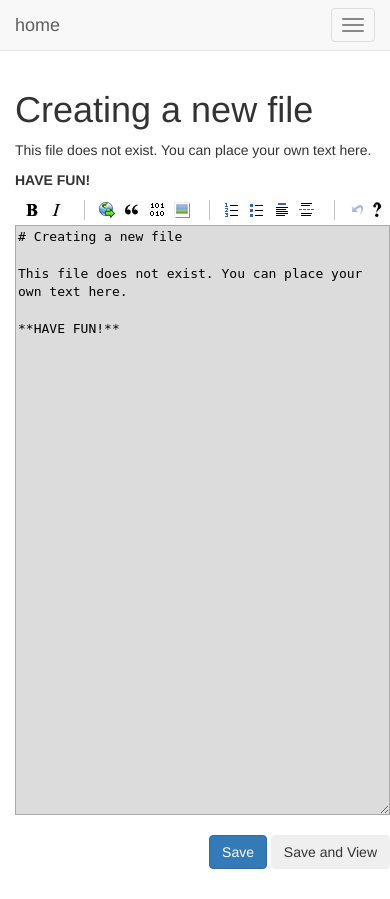
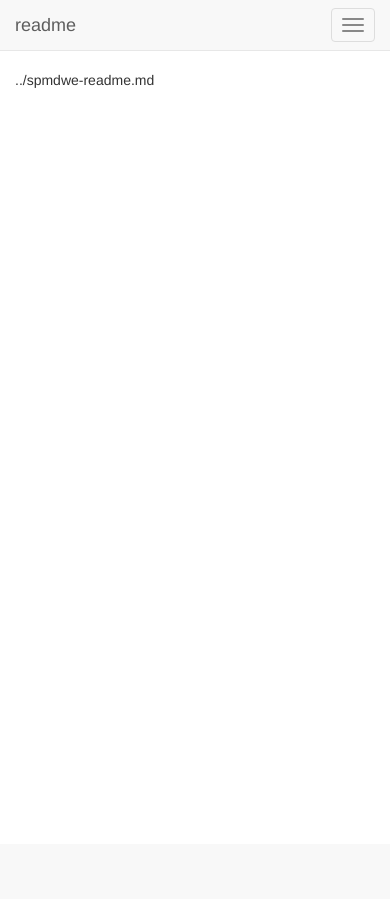
Before and after one commit to rigon/notes, a PHP site: page /index?mode=readonly in a window 390 px wide. After the commit the page ends 88 px from the top, so only its background shows below. Run offline with PHP 8.4, Linux system fonts and the light colour scheme.

Commit message:
Application refactoring, template file, bugfixes

```diff
--- a/index.php
+++ b/index.php
@@ -1,127 +1,160 @@
 <?php
 
-# spmdwe.php
-# copyleft sdaau, 2012
+# copyleft rigon, 2015
 # additions to use directly the Markdown parser via this single file
-# callable online with: spmdwe.php?file=readme.txt
 # see readme.txt for more information
 #
 # test with php-cli:
 # QUERY_STRING="file=readme.txt" php spmdwe.php
-
-// errors:
-//~ ini_set('display_errors', '1');
+# Source: http://people.w3.org/~dom/archives/2004/07/testing-php-pages-with-query_string/
 
 
-// ## MAIN ## /////////
+$file_name = "readme";		# file by default
+$file_mode = "view";		# "view" (implied default); "edit", "save", "save_edit"
 
-#include_once "./php-markdown/markdown.php";
+define('SAVE_ENABLED', true);			# set to false to disable saving ("demo mode")
+define('REVISION_MARKER', '_rev');		# marker indicating if it is a revision file
+define('FILES_PATH', 'files/%s.md');	# path where the files are stored. Use %s to be replaced with the filename
+define('DEFAULT_TEXT', "# Creating a new file\n\nThis file does not exist. You can place your own text here.\n\n**HAVE FUN!**");
 
-//http://people.w3.org/~dom/archives/2004/07/testing-php-pages-with-query_string/
-if (empty($_GET)) {
-	//~ parse_str($_ENV['QUERY_STRING'],$_GET); //nowork
-	parse_str(getenv('QUERY_STRING'),$_GET); //OK
-}
-if (empty($_REQUEST)) {
+# Ensure if the enviroment is correct
+if(empty($_GET))
+	parse_str(getenv('QUERY_STRING'),$_GET);
+
+if(empty($_REQUEST))
 	parse_str(getenv('QUERY_STRING'),$_REQUEST);
+
+
+# Gets the filename
+if(isset($_REQUEST['file'])) {
+	$tmpname = urldecode(preg_replace('/\/\\:*?"<>|/', '', $_REQUEST['file']));
+	if(!empty($tmpname)) $file_name = $tmpname;
 }
 
-//~ echo print_r($_GET);
-
-$fname="home";		# file by default
-$fmode="view";		# "view" (implied default); "edit", "save", "save_edit"
-
-$saveenabled = true;	# set to false to disable saving ("demo mode")
-
-$revisonmarker = '_rev';
-
-# Gets the file
-if(isset($_REQUEST['file'])) {
-	$tmpname=urldecode(preg_replace('/\/\\:*?"<>|/', '', $_REQUEST['file']));
-	if(!empty($tmpname)) $fname = $tmpname;
-}
-#Gets the mode
-if(isset($_REQUEST['mode']))
-	$fmode=$_REQUEST['mode'];
+# Google specific info for crawling
+if($file_name == "google53c7003e2135dc17.html")
+	die("google-site-verification: google53c7003e2135dc17.html");
+if($file_name == "sitemap.xml")
+	die('<?xml version="1.0" encoding="UTF-8"?><urlset xmlns="http://www.sitemaps.org/schemas/sitemap/0.9">
+		<url><loc>http://www.spmdwe.tk/home</loc></url>
+		<url><loc>http://www.spmdwe.tk/readme</loc></url>
+		<url><loc>http://www.spmdwe.tk/examples</loc></url>
+		<url><loc>http://www.spmdwe.tk/markdown_styles</loc></url>
+		</urlset>');
 
 
 # Default path for files
-$fpath = "./files/$fname.md";	# Change this accordingly
+$file_path = sprintf(FILES_PATH, $file_name);
+
+# Gets the mode
+if(isset($_REQUEST['mode']))
+	$file_mode = $_REQUEST['mode'];
+
+
+# Inicializations
+$message = "";
+$file_readonly = true;
+
+$size_prefix_files_path = stripos(FILES_PATH, '%s');							// Size of the prefix before the filename
+$size_prefix_files_path = ($size_prefix_files_path === false ? strlen(FILES_PATH) : $size_prefix_files_path);
+$size_suffix_files_path = strlen(FILES_PATH) - $size_prefix_files_path - 2;		// Size of the suffix after the filename
+
+
+# If the specified file doesn't exist
+if(!file_exists($file_path)) {
+	$message .= "File $file_name not found. Proceeding to edit\\n";
+	$file_readonly = false;
+}
+else {
+	# Discover if the file is read only
+	$file_readonly = !is_writable($file_path);
+	if($file_readonly) {
+		$file_mode = "view";
+		$message .= "File in read only mode\\n";
+	}
+}
+
+# Applicatoin in Demo mode (read-only)
+if(!SAVE_ENABLED) {
+	$file_mode = "view";
+	$file_readonly = true;
+	$message .= "Demo mode - files are just read only\\n";
+}
+
+
+# Set file as read-only
+if($file_mode == "readonly") {
+	$file_mode = "view";
+	$file_readonly = true;
+	$result = chmod($file_path, 0444);
+	$message .= ($result ? 'Successfully' : 'Unsuccessfully').' changed file to read-only mode\\n';
+}
+
+# Save the file and view or continue editing
+else if(($file_mode == "save" or $file_mode == "save_edit") and !$file_readonly) {
+
+	// Revision file is only created if previous file exists
+	if(file_exists($file_path)) {
+		// calculate backup filename
+		$time = time();
+
+		$base_file_name = substr($file_path, 0, strlen($file_path) - $size_suffix_files_path);
+		$suffix_file_name = substr($file_path, -$size_suffix_files_path);
+		$revision_file_path = $base_file_name . REVISION_MARKER . $time . $suffix_file_name;
+
+		//save backup as a revision file
+		$result = rename($file_path, $revision_file_path);
+		chmod($revision_file_path, 0444);
+		$message .= ($result ? "Revision saved to $revision_file_path.\\n" : "Could not create revision from $file_path to $revision_file_path!\\n");
+	}
+
+	// save new file (textarea form-input-ta) to original filename
+	$new_content = $_REQUEST['form-input-ta'];
+	if (file_put_contents($file_path, $new_content))
+		$message .= "Saved new content to $file_name.\\n";
+
+
+	if($file_mode == 'save')
+		$file_mode = 'view';
+
+	if($file_mode == 'save_edit')
+		$file_mode = 'edit';
+}
+
+
+
+# Gets the file contents
+$message .= "Opening $file_name in $file_mode mode\\n";
+
+// check if the file exists
+$file_contents = false;
+if(file_exists($file_path))
+	$file_contents = file_get_contents($file_path);
+
+if($file_contents == false) {
+	$file_contents = DEFAULT_TEXT;
+	$file_mode='edit';
+	$message .= "Cannot open $file_name. Proceeding in edit mode...\\n";
+}
+
+
 
 $baseurlapp = dirname($_SERVER['PHP_SELF']);
 if($baseurlapp == '/') $baseurlapp = '';
-$baseurl = "$baseurlapp/$fname";
-$message = "Base URL: $baseurl\\n";
-
-# Applicatoin in Demo mode (read-only)
-if(!$saveenabled) {
-	$fmode="view";
-	$message .= "Demo mode - files are just read only";
-}
-
-# Set file as read-only
-if($fmode=="readonly") {
-	$r=chmod($fpath, 0444);
-	$message .= ($r ? 'Successfully' : 'Unsuccessfully').' changed file to read-only mode\\n';
-	$fmode="view";
-}
-
-if($fmode=="save" or $fmode=="save_edit") {
-	// calculate backup filename
-	$posdot = strrpos($fpath, '.');
-	$nfilename = substr($fpath, 0, $posdot);
-	$nextension = substr($fpath, $posdot + 1);
-
-	$time = time();
-	$nfpath = "$nfilename$revisonmarker$time.$nextension";
-
-	//save backup
-	$r = rename($fpath, $nfpath);
-	$message .= $r ? "Saved old backup to $nfpath.\\n" : "Could not create a backup from $fpath to $nfpath!\\n";
-	$r = chmod($nfpath, 0444);
-	$message .= "Setting backup as read-only: $r\\n";
-
-	// save (new) contents of textarea to original filename
-	$new_content = $_REQUEST['form-input-ta'];
-	if (file_put_contents($fpath, $new_content))
-		$message .= "Saved new content to $fname.\\n"; //
-
-	$message .= "Performed save!\\n";
-
-	if($fmode=="save")
-		$fmode="view";
-	if($fmode=="save_edit")
-		$fmode="edit";
-}
-
-$freadonly = !is_writable($fpath);
-# If the specified file doesn't exist
-if(!file_exists($fpath)) {
-	$message .= "Cannot find $fname!\\n";
-	$message .= "Proceeding to edit $fname... \\n";
-	$message .= "Restoring edit mode.\\n";
-	$fmode="edit";
-	$freadonly = false;
-	if(!$saveenabled){
-		$fmode="view";
-		$message .= "Demo mode - files are just read only\\n";
-	}
-}
-
-# Gets the file contents
-$ftext = file_get_contents($fpath);
-$message .= "Opening $fname in $fmode mode\\n";
-if($ftext==false) {
-	$ftext="# Creating a new file\n\nThis file does not exist. You can place your own text here.\n\n**HAVE FUN!**";
-	$fmode='edit';
-	$message .= "Cannot open $fname. Proceeding in edit mode...\\n";
-}
+$baseurl = "$baseurlapp/$file_name";
+$message .= "Base URL: $baseurl\\n";
 
 # Base path for history files
-$markpos = strrpos($fname, '_rev');
-$basefname = ($markpos === false ? $fname : substr($fname, 0, $markpos));
-$fpath_history = dirname($fpath)."/$basefname\_rev??????????.md";
+$revision_marker_position = strrpos($file_name, REVISION_MARKER);
+$base_file_name = ($revision_marker_position === false ? $file_name : substr($file_name, 0, $revision_marker_position));
+$file_revisions_path = sprintf(FILES_PATH, $base_file_name.REVISION_MARKER.'??????????');
 
+$count = 0;
+$file_revisions = array();
+foreach(glob($file_revisions_path) as $file_revision) {
+	$file_revisions[$count] = substr($file_revision, $size_prefix_files_path, -$size_suffix_files_path);
+	$count++;
+}
 
 // for unicode output: (http://stackoverflow.com/questions/713293)
 header('Content-Type: text/html; charset=utf-8');
@@ -132,193 +165,4 @@ header('Content-Type: text/html; charset=utf-8');
 //header('Cache-Control: post-check=0, pre-check=0', FALSE);
 //header('Pragma: no-cache');
 
-?><!DOCTYPE html>
-<html>
-	<head>
-		<title><?php echo $fname; ?> - Spmdwe Editor</title>
-
-		<meta name="viewport" content="width=device-width, initial-scale=1.0" />
-
-		<link rel="stylesheet" type="text/css" href="static/css/pagedown.css" />
-		<link rel="stylesheet" type="text/css" href="static/css/bootstrap.min.css" />
-
-		<script type="text/javascript" src="static/js/Markdown.Converter.js"></script>
-		<script type="text/javascript" src="static/js/Markdown.Sanitizer.js"></script>
-		<script type="text/javascript" src="static/js/Markdown.Editor.js"></script>
-		<script type="text/javascript" src="static/js/Markdown.Extra.js"></script>
-		<script type="text/javascript" src="static/js/MathJax-edit.js"></script>
-		<!-- <script type="text/javascript" src="static/js/call-mathjax-edit.js"></script> -->
-
-
-		<script src="static/js/jquery-1.11.1.min.js"></script>
-		<script src="static/js/bootstrap.min.js"></script>
-
-		<style type="text/css">
-			body {
-				padding-top: 70px;
-				padding-bottom: 30px;
-			}
-			.navbar-brand {
-				min-width: 200px;
-				background-color: #f3f3f3;
-			}
-			.viewer {
-				padding-right: 0;
-			}
-			.editor {
-				padding-right: 0;
-			}
-			.editor textarea {
-				font-family: monospace;
-				font-size: 13px;
-				color: black;
-				min-width: 100%;
-				max-width: 100%;
-				height: 70vh;
-			}
-		</style>
-	</head>
-	<body>
-		<noscript>
-			JavaScript not detected; JavaScript is required for editing parts of the application.
-		</noscript>
-
-		<!-- Fixed navbar -->
-		<nav class="navbar navbar-default navbar-fixed-top" role="navigation">
-			<div class="container">
-				<div class="navbar-header">
-					<button type="button" class="navbar-toggle collapsed" data-toggle="collapse" data-target="#navbar" aria-expanded="false" aria-controls="navbar">
-						<span class="sr-only">Toggle navigation</span>
-						<span class="icon-bar"></span>
-						<span class="icon-bar"></span>
-						<span class="icon-bar"></span>
-					</button>
-					<a class="navbar-brand" href="<?php echo $baseurl; ?>"><?php echo $fname; ?></a>
-				</div>
-				<div id="navbar" class="navbar-collapse collapse">
-					<ul class="nav navbar-nav">
-						<li <?php if($fname=="home") echo 'class="active"'; ?>><a href="<?php echo $baseurlapp.'/'; ?>">Home</a></li>
-						<li <?php if($fname=="readme") echo 'class="active"'; ?>><a href="<?php echo $baseurlapp.'/readme'; ?>">Readme</a></li>
-						<li <?php if($fname=="examples") echo 'class="active"'; ?>><a href="<?php echo $baseurlapp.'/examples'; ?>">Examples</a></li>
-						<li class="dropdown">
-							<a href="#" class="dropdown-toggle" data-toggle="dropdown" role="button" aria-expanded="false">History <span class="caret"></span></a>
-							<ul class="dropdown-menu" role="menu"><?php
-								$count = 0;
-								foreach(glob($fpath_history) as $f) {
-									$pos = strrpos($f, $revisonmarker) + strlen($revisonmarker);
-									$n = substr($f, $pos, strrpos($f, '.') - $pos);
-									echo "<li><a href=\"$baseurlapp/$basefname$revisonmarker$n\">rev$n</a></li>";
-									$count++;
-								}
-								if($count == 0)
-									echo '<li class="dropdown-header">This file has no history</li>';
-								?>
-
-								<li class="divider"></li>
-								<li><a href="<?php echo "$baseurlapp/$basefname"; ?>">Original File</a></li>
-								<!--
-								<li class="divider"></li>
-								<li class="dropdown-header">Nav header</li>
-								<li><a href="#">Separated link</a></li> -->
-							</ul>
-						</li>
-						<li class="dropdown">
-							<a href="#" class="dropdown-toggle" data-toggle="dropdown" role="button" aria-expanded="false">Options <span class="caret"></span></a>
-							<ul class="dropdown-menu" role="menu">
-								<li><a id="download_html" href="#">Download as HTML</a></li>
-								<li><a id="download_markdown" href="#">Download as Markdown</a></li>
-								<li class="divider"></li>
-								<li><?php echo ($freadonly ?
-									'<li class="disabled"><a href="#" disabled>This file is already read-only</a></li>' :
-									"<a href=\"$baseurl?mode=readonly\">Make this file read-only</a></li>"); ?>
-								<li><a id="view_log" href="#">View Log</a></li>
-							</ul>
-						</li>
-					</ul>
-					<ul class="nav navbar-nav navbar-right">
-						<li <?php if($fmode=="view") echo 'class="active"'; ?>><a href="<?php echo $baseurl; ?>">View</a></li>
-						<li class="<?php echo ($freadonly ? 'disabled ' : '').($fmode=='edit' ? 'active' : ''); ?>">
-							<a href="<?php if(!$freadonly) echo "$baseurl?mode=edit"; ?>">Edit</a>
-						</li>
-					</ul>
-					<form class="navbar-form navbar-right">
-						<input type="text" class="form-control" placeholder="Filename to open..." name="file" value="<?php echo $fname; ?>">
-					</form>
-				</div><!--/.nav-collapse -->
-			</div>
-		</nav>
-
-		<!-- Container -->
-		<div class="container">
-			<div class="row">
-				<!-- Markdown -->
-				<div id="wmd-preview-editor" class="viewer col-md-<?php echo ($fmode=="edit" ? "6" : "12"); ?>"></div>
-
-				<!-- Editor -->
-				<?php if ($fmode=="edit") { ?>
-					<div class="editor col-md-6">
-						<form method="post" action="<?php echo $baseurl; ?>" role="form">
-							<div class="form-group">
-								<div id="wmd-button-bar-editor"></div>
-								<textarea id="wmd-input-editor" class="wmd-input" name="form-input-ta"></textarea>
-							</div>
-
-							<div id="form-group" class="text-right">
-								<button type="submit" class="btn btn-primary" name="mode" value="save_edit">Save</button>
-								<button type="submit" class="btn" name="mode" value="save">Save and View</button>
-							</div>
-						</form>
-					</div>
-					<script type="text/javascript">
-
-					</script><?php
-				} ?>
-				<!-- END Editor -->
-			</div>
-		</div>
-		<script type="text/javascript">
-			var mode = "<?php echo $fmode; ?>";
-			var markdown = <?php echo json_encode($ftext); ?>;
-
-			window.onload = function() {
-				var converter = new Markdown.Converter();
-
-				Markdown.Extra.init(converter, {
-					extensions: ["fenced_code_gfm", "tables", "def_list", "attr_list", "footnotes", "smartypants", "newlines", "strikethrough"],
-					table_class: "table table-striped",
-				});
-
-				// Fills the viewer with HTML
-				$("#wmd-preview-editor").html(converter.makeHtml(markdown));
-
-				if(mode == 'edit') {
-					// Sets textarea with the text
-					$("#wmd-input-editor").val(markdown);
-
-					// Creates the editor
-					var editor = new Markdown.Editor(converter, "-editor", {
-						handler: function() {
-							alert("Do you need help? Try http://stackoverflow.com/editing-help");
-						}
-					});
-					editor.run();
-				}
-			}
-
-			$("#download_html").click(function() {
-				$(this).attr("href", "data:text/plain;charset=utf-8," + encodeURIComponent($("#wmd-preview-editor").html()));
-				$(this).attr("download", "<?php echo $fname; ?>.html");
-				$(this).click();
-			});
-			$("#download_markdown").click(function() {
-				$(this).attr("href", "data:text/plain;charset=utf-8," + encodeURIComponent( mode=="edit" ? $("#wmd-input-editor").val() : markdown));
-				$(this).attr("download", "<?php echo $fname; ?>.md");
-				$(this).click();
-			});
-
-			$("#view_log").click(function() {
-				alert('<?php echo $message; ?>');
-			});
-		</script>
-	</body>
-</html>
+include('template.php');
--- /dev/null
+++ b/template.php
@@ -0,0 +1,193 @@
+<?php
+/**
+
+
+$file_name			- filename of the current file
+$file_revisions		- list of revisions to the file
+$file_readonly		- flag indicating if the file is read only
+$file_mode			- mode of the file, view or edit
+$file_contents		- contents of the file
+
+*/
+?><!DOCTYPE html>
+<html>
+	<head>
+		<title><?php echo $file_name; ?> - Spmdwe Editor</title>
+
+		<meta name="viewport" content="width=device-width, initial-scale=1.0" />
+
+		<link rel="stylesheet" type="text/css" href="static/css/pagedown.css" />
+		<link rel="stylesheet" type="text/css" href="static/css/bootstrap.min.css" />
+
+		<script type="text/javascript" src="static/js/Markdown.Converter.js"></script>
+		<script type="text/javascript" src="static/js/Markdown.Sanitizer.js"></script>
+		<script type="text/javascript" src="static/js/Markdown.Editor.js"></script>
+		<script type="text/javascript" src="static/js/Markdown.Extra.js"></script>
+		<script type="text/javascript" src="static/js/MathJax-edit.js"></script>
+		<!-- <script type="text/javascript" src="static/js/call-mathjax-edit.js"></script> -->
+
+
+		<script src="static/js/jquery-1.11.1.min.js"></script>
+		<script src="static/js/bootstrap.min.js"></script>
+
+		<style type="text/css">
+			body {
+				padding-top: 70px;
+				padding-bottom: 30px;
+			}
+			.navbar-brand {
+				min-width: 200px;
+				background-color: #f3f3f3;
+			}
+			.viewer {
+				padding-right: 0;
+			}
+			.editor {
+				padding-right: 0;
+			}
+			.editor textarea {
+				font-family: monospace;
+				font-size: 13px;
+				color: black;
+				min-width: 100%;
+				max-width: 100%;
+				height: 70vh;
+			}
+		</style>
+	</head>
+	<body>
+		<noscript>
+			JavaScript not detected; JavaScript is required for editing parts of the application.
+		</noscript>
+
+		<!-- Fixed navbar -->
+		<nav class="navbar navbar-default navbar-fixed-top" role="navigation">
+			<div class="container">
+				<div class="navbar-header">
+					<button type="button" class="navbar-toggle collapsed" data-toggle="collapse" data-target="#navbar" aria-expanded="false" aria-controls="navbar">
+						<span class="sr-only">Toggle navigation</span>
+						<span class="icon-bar"></span>
+						<span class="icon-bar"></span>
+						<span class="icon-bar"></span>
+					</button>
+					<a class="navbar-brand" href="<?php echo $baseurl; ?>"><?php echo $file_name; ?></a>
+				</div>
+				<div id="navbar" class="navbar-collapse collapse">
+					<ul class="nav navbar-nav">
+						<li <?php if($file_name=="home") echo 'class="active"'; ?>><a href="<?php echo $baseurlapp.'/home'; ?>">Home</a></li>
+						<li <?php if($file_name=="readme") echo 'class="active"'; ?>><a href="<?php echo $baseurlapp.'/readme'; ?>">Readme</a></li>
+						<li <?php if($file_name=="examples") echo 'class="active"'; ?>><a href="<?php echo $baseurlapp.'/examples'; ?>">Examples</a></li>
+						<li class="dropdown">
+							<a href="#" class="dropdown-toggle" data-toggle="dropdown" role="button" aria-expanded="false">History <span class="caret"></span></a>
+							<ul class="dropdown-menu" role="menu"><?php
+									if(count($file_revisions) < 1)
+										echo '<li class="dropdown-header">This file has no history</li>';
+									else
+										foreach($file_revisions as $rev)
+											echo '<li><a href="'.$rev.'">'.$rev.'</a></li>';
+								?>
+
+								<li class="divider"></li>
+								<li><a href="<?php echo "$baseurlapp/$base_file_name"; ?>">Original File</a></li>
+							</ul>
+						</li>
+						<li class="dropdown">
+							<a href="#" class="dropdown-toggle" data-toggle="dropdown" role="button" aria-expanded="false">Options <span class="caret"></span></a>
+							<ul class="dropdown-menu" role="menu">
+								<li><a id="download_html" href="#">Download as HTML</a></li>
+								<li><a id="download_markdown" href="#">Download as Markdown</a></li>
+								<li class="divider"></li>
+								<li><?php echo ($file_readonly ?
+									'<li class="disabled"><a href="#" disabled>This file is already read-only</a></li>' :
+									"<a href=\"$baseurl?mode=readonly\">Make this file read-only</a></li>"); ?>
+								<li><a id="view_log" href="#">View Log</a></li>
+							</ul>
+						</li>
+					</ul>
+					<ul class="nav navbar-nav navbar-right">
+						<li <?php if($file_mode=="view") echo 'class="active"'; ?>><a href="<?php echo $baseurl; ?>">View</a></li>
+						<li class="<?php echo ($file_readonly ? 'disabled ' : '').($file_mode=='edit' ? 'active' : ''); ?>">
+							<a href="<?php if(!$file_readonly) echo "$baseurl?mode=edit"; ?>">Edit</a>
+						</li>
+					</ul>
+					<form class="navbar-form navbar-right">
+						<input type="text" class="form-control" placeholder="Filename to open..." name="file" value="<?php echo $file_name; ?>">
+					</form>
+				</div><!--/.nav-collapse -->
+			</div>
+		</nav>
+
+		<!-- Container -->
+		<div class="container">
+			<div class="row">
+				<!-- Markdown -->
+				<div id="wmd-preview-editor" class="viewer col-md-<?php echo ($file_mode=="edit" ? "6" : "12"); ?>"></div>
+
+				<!-- Editor -->
+				<?php if ($file_mode=="edit") { ?>
+					<div class="editor col-md-6">
+						<form method="post" action="<?php echo $baseurl; ?>" role="form">
+							<div class="form-group">
+								<div id="wmd-button-bar-editor"></div>
+								<textarea id="wmd-input-editor" class="wmd-input" name="form-input-ta"></textarea>
+							</div>
+
+							<div id="form-group" class="text-right">
+								<button type="submit" class="btn btn-primary" name="mode" value="save_edit">Save</button>
+								<button type="submit" class="btn" name="mode" value="save">Save and View</button>
+							</div>
+						</form>
+					</div>
+					<script type="text/javascript">
+
+					</script><?php
+				} ?>
+				<!-- END Editor -->
+			</div>
+		</div>
+		<script type="text/javascript">
+			var mode = "<?php echo $file_mode; ?>";
+			var markdown = <?php echo json_encode($file_contents); ?>;
+
+			window.onload = function() {
+				var converter = new Markdown.Converter();
+
+				Markdown.Extra.init(converter, {
+					extensions: ["fenced_code_gfm", "tables", "def_list", "attr_list", "footnotes", "smartypants", "newlines", "strikethrough"],
+					table_class: "table table-striped",
+				});
+
+				// Fills the viewer with HTML
+				$("#wmd-preview-editor").html(converter.makeHtml(markdown));
+
+				if(mode == 'edit') {
+					// Sets textarea with the text
+					$("#wmd-input-editor").val(markdown);
+
+					// Creates the editor
+					var editor = new Markdown.Editor(converter, "-editor", {
+						handler: function() {
+							alert("Do you need help? Try http://stackoverflow.com/editing-help");
+						}
+					});
+					editor.run();
+				}
+			}
+
+			$("#download_html").click(function() {
+				$(this).attr("href", "data:text/plain;charset=utf-8," + encodeURIComponent($("#wmd-preview-editor").html()));
+				$(this).attr("download", "<?php echo $file_name; ?>.html");
+				$(this).click();
+			});
+			$("#download_markdown").click(function() {
+				$(this).attr("href", "data:text/plain;charset=utf-8," + encodeURIComponent( mode=="edit" ? $("#wmd-input-editor").val() : markdown));
+				$(this).attr("download", "<?php echo $file_name; ?>.md");
+				$(this).click();
+			});
+
+			$("#view_log").click(function() {
+				alert('<?php echo $message; ?>');
+			});
+		</script>
+	</body>
+</html>
```
